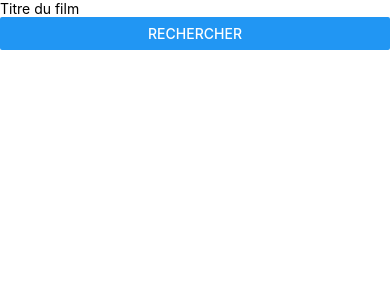
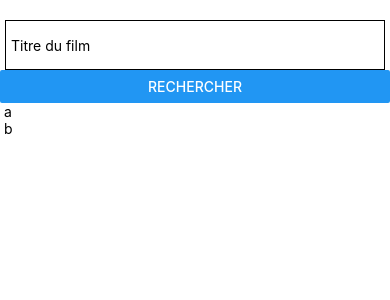
Before and after one commit to oussou-dev/MoviesAndMe, a React Native app: screen / in a window 390 px wide. Shown: the top 300 px of the page. Built offline with nearby package versions, Linux system fonts and the light colour scheme.

Commit message:
Add FlatLIst

```diff
--- a/Components/Search.js
+++ b/Components/Search.js
@@ -1,21 +1,28 @@
-// import * as React from 'react';
-// Components/Search.js
-
 import React from 'react'
-import { View, TextInput, Button } from 'react-native'
+import { StyleSheet, View, TextInput, Button, Text, FlatList } from 'react-native'
 
 class Search extends React.Component {
   render() {
     return (
-      <View>
-        <TextInput placeholder='Titre du film'/>
-        <Button style={{height: 50}}title='Rechercher' onPress={() => {}}/>
+      <View style={styles.main_container}>
+        <TextInput style={styles.textinput} placeholder='Titre du film'/>
+        <Button style={{height: 50}} title='Rechercher' onPress={() => {}}/>
+
+      <FlatList
+        data={[{key: 'a'}, {key: 'b'}]}
+        renderItem={({item}) => <Text> {item.key} </Text>}
+      />
+
       </View>
     )
   }
 }
 
-const styles = {
+const styles = StyleSheet.create ({
+  main_container: {
+    marginTop: 20,
+    flex:1
+  },
   textinput: {
     marginLeft: 5,
     marginRight: 5,
@@ -25,8 +32,6 @@
     paddingLeft: 5
 
   }
-
-}
-
+})
 
 export default Search
```
